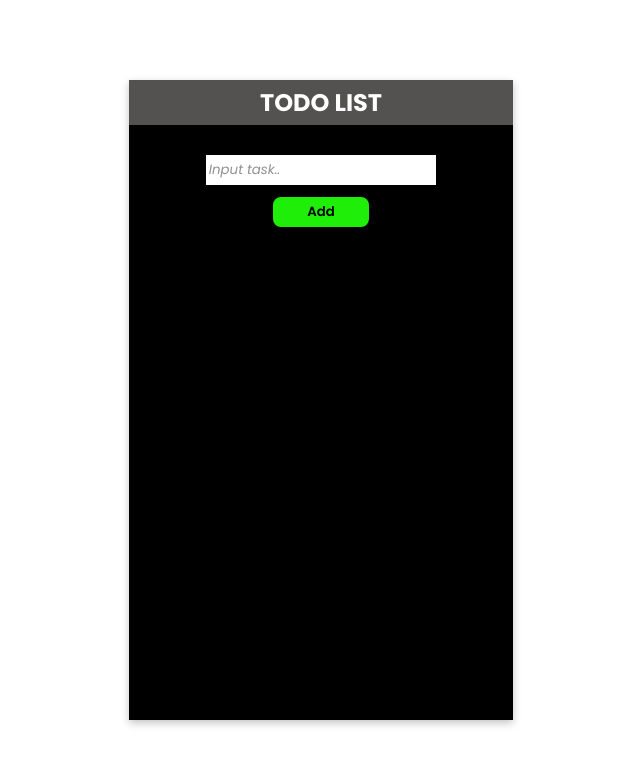
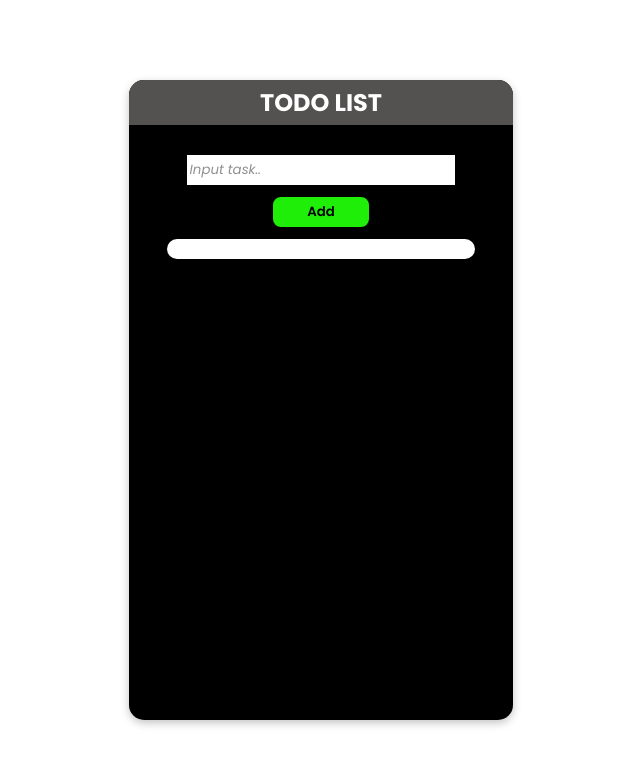
Before and after one commit to Blaqboydee/TO-DO, a plain HTML site: page index.html in a window 1280 px wide. Shown: the whole page, without its empty margins (319-959 px from the left). Drawn offline with Linux system fonts and the light colour scheme.

Commit message:
some more changes

```diff
--- a/index.html
+++ b/index.html
@@ -34,10 +34,11 @@
         height: 80vh;
         display: flex;
         flex-direction: column;
-        /* justify-content: center; */
         align-items: center;
         gap: 10px;
         box-shadow: rgba(0, 0, 0, 0.24) 0px 3px 8px;
+        border-radius: 15px;
+
       }
 
       .container h2 {
@@ -46,8 +47,9 @@
         width: 100%;
         padding: 5px;
         font-family: "Poppins", sans-serif;
-        /* font-style: italic; */
         margin-bottom: 20px;
+        border-radius: 15px 15px 0 0;
+
       }
 
       input {
@@ -55,7 +57,7 @@
         border: none;
         outline: 0;
         padding: 3px;
-        width: 60%;
+        width: 70%;
         font-family: "Poppins", serif;
       }
 
@@ -83,6 +85,8 @@
         flex-direction: column;
         gap: 10px;
         font-family: "Poppins", sans-serif;
+        padding: 10px;
+        border-radius: 15px;
       }
 
 
@@ -98,7 +102,6 @@
       }
 
       .answer {
-        /* background-color: red; */
         display: flex;
         justify-content: space-between;
         width: 100%;
@@ -112,16 +115,13 @@
         border: none;
         background: none;
         font-size: 15px;
-        /* background-color: white; */
         border: 1px solid white;
       }
 
       .fa-trash {
         color: rgb(251, 5, 5);
         border: none;
-        /* background: none; */
         font-size: 15px;
-        /* background-color: white; */
         border: 1px solid white;
       }
 
@@ -176,13 +176,11 @@
         width: 100%;
         padding: 5px;
         font-family: "Poppins", sans-serif;
-        /* font-style: italic; */
         margin-bottom: 20px;
         font-size: 15px;
       }
 
       .answer {
-        /* background-color: red; */
         display: flex;
         justify-content: space-between;
         width: 100%;
@@ -195,6 +193,8 @@
 
 
     </style>
+
+
   </head>
   <body>
     <div class="container">
@@ -222,7 +222,7 @@
     }
   }
 
-  //   the prompt function returns whatever the user types, you can see by logging it
+
 
   function editValue(i) {
     let promptValue = prompt("Enter task here", database[i]);
```
